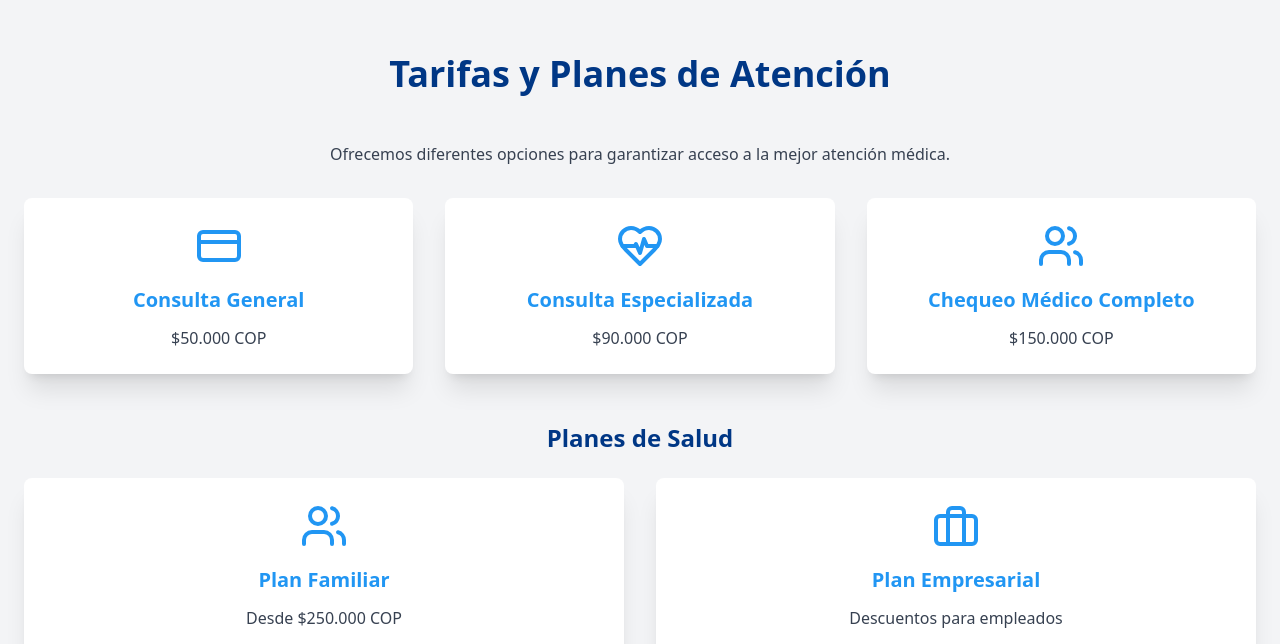
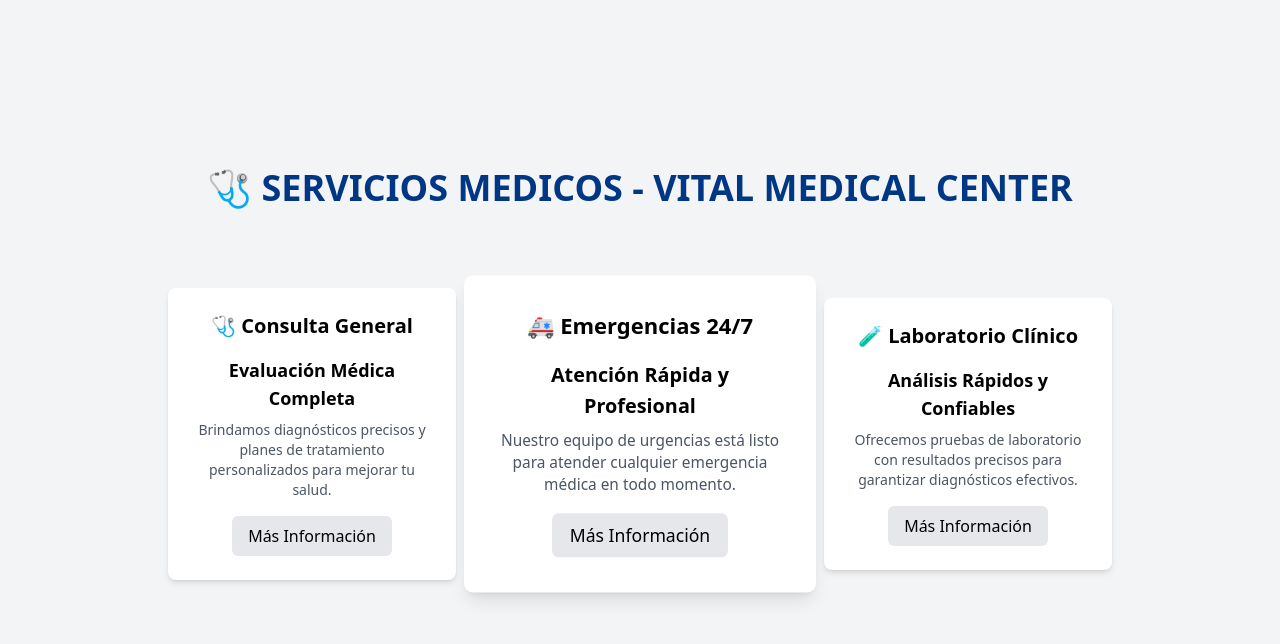
Before and after one commit to bytexsoftware/VitalCare-Medical-Center-Page, a React (Vite) app: page / in a window 1280 px wide. Shown: the part 2136-2780 px from the top of the page. Built offline with nearby package versions, Linux system fonts and the light colour scheme.

Commit message:
Se agrego la seccion servicios medicos

```diff
--- a/package.json
+++ b/package.json
@@ -12,7 +12,8 @@
   "dependencies": {
     "lucide-react": "^0.344.0",
     "react": "^18.3.1",
-    "react-dom": "^18.3.1"
+    "react-dom": "^18.3.1",
+    "swiper": "^11.2.4"
   },
   "devDependencies": {
     "@eslint/js": "^9.9.1",
--- a/src/App.tsx
+++ b/src/App.tsx
@@ -5,6 +5,7 @@
 import PricingPlans from './components/PricingPlans/PricingPlans';
 import Security from './components/Security/Security';
 import Testimonials from './components/Testimonials/Testimonials';
+import ServiciosMedicos from './components/ServiciosMedicos/ServiciosMedicos';
 
 
 
@@ -15,12 +16,11 @@
       <Header />
       <AboutUs />
       <Security />
+      <ServiciosMedicos />
       <PricingPlans />
       <Testimonials />
-
     </div>
   );
 }
-import { Import } from 'lucide-react';
 
 export default App;
--- a/src/components/Navbar/Navbar.tsx
+++ b/src/components/Navbar/Navbar.tsx
@@ -1,6 +1,7 @@
 import React from 'react';
 
 const Navbar: React.FC = () => {
+
   return (
     <nav className="w-full bg-gray-100 shadow-md">
       <div className="container mx-auto px-2 py-2 flex justify-between items-center">
--- /dev/null
+++ b/src/components/ServiciosMedicos/ServiciosMedicos.tsx
@@ -0,0 +1,46 @@
+import React from 'react';
+
+const ServiciosMedicos: React.FC = () => {
+    return (
+        <div className="min-h-screen bg-gray-100 p-8 flex justify-center items-center">
+            <div className="max-w-6xl mx-auto text-center">
+                <h2 className="text-4xl font-bold text-[#003785] mb-20">🩺 SERVICIOS MEDICOS - VITAL MEDICAL CENTER</h2>
+
+                {/* Contenedor de tarjetas */}
+                <div className="flex flex-col md:flex-row justify-center items-center gap-6">
+                    {/* Tarjeta 1 */}
+                    <div className="bg-white p-6 rounded-lg shadow-md w-64 md:w-72">
+                        <h2 className="text-xl font-bold">🩺 Consulta General</h2>
+                        <h3 className="text-lg font-semibold mt-4">Evaluación Médica Completa</h3>
+                        <p className="text-gray-600 mt-2 text-sm">
+                            Brindamos diagnósticos precisos y planes de tratamiento personalizados para mejorar tu salud.
+                        </p>
+                        <button className="mt-4 px-4 py-2 bg-gray-200 rounded-md">Más Información</button>
+                    </div>
+
+                    {/* Tarjeta 2 (Más grande) */}
+                    <div className="bg-white p-8 rounded-lg shadow-lg w-72 md:w-80 scale-110">
+                        <h2 className="text-xl font-bold">🚑 Emergencias 24/7</h2>
+                        <h3 className="text-lg font-semibold mt-4">Atención Rápida y Profesional</h3>
+                        <p className="text-gray-600 mt-2 text-sm">
+                            Nuestro equipo de urgencias está listo para atender cualquier emergencia médica en todo momento.
+                        </p>
+                        <button className="mt-4 px-4 py-2 bg-gray-200 rounded-md">Más Información</button>
+                    </div>
+
+                    {/* Tarjeta 3 */}
+                    <div className="bg-white p-6 rounded-lg shadow-md w-64 md:w-72">
+                        <h2 className="text-xl font-bold">🧪 Laboratorio Clínico</h2>
+                        <h3 className="text-lg font-semibold mt-4">Análisis Rápidos y Confiables</h3>
+                        <p className="text-gray-600 mt-2 text-sm">
+                            Ofrecemos pruebas de laboratorio con resultados precisos para garantizar diagnósticos efectivos.
+                        </p>
+                        <button className="mt-4 px-4 py-2 bg-gray-200 rounded-md">Más Información</button>
+                    </div>
+                </div>
+            </div>
+        </div>
+    );
+};
+
+export default ServiciosMedicos;
```
Also changed, not shown: 1 other file (tests, documents, lock files or other folders).
